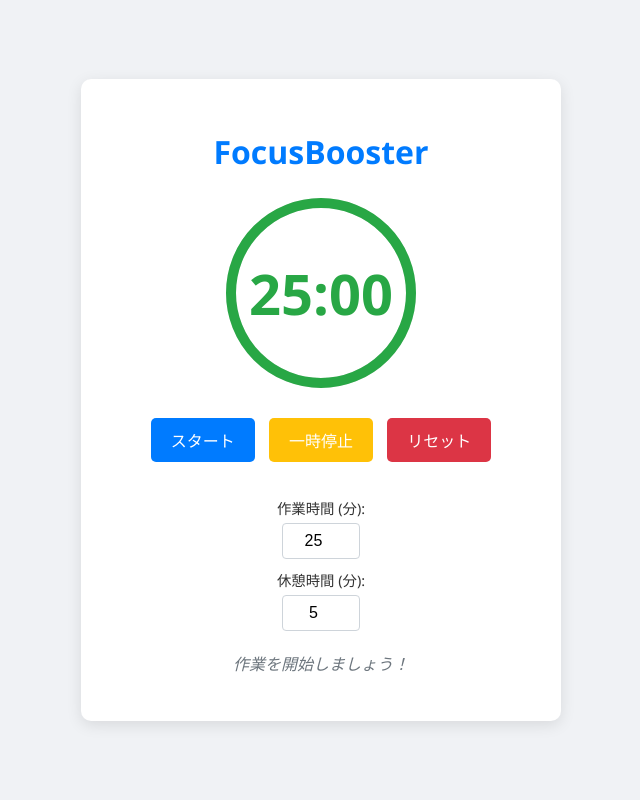
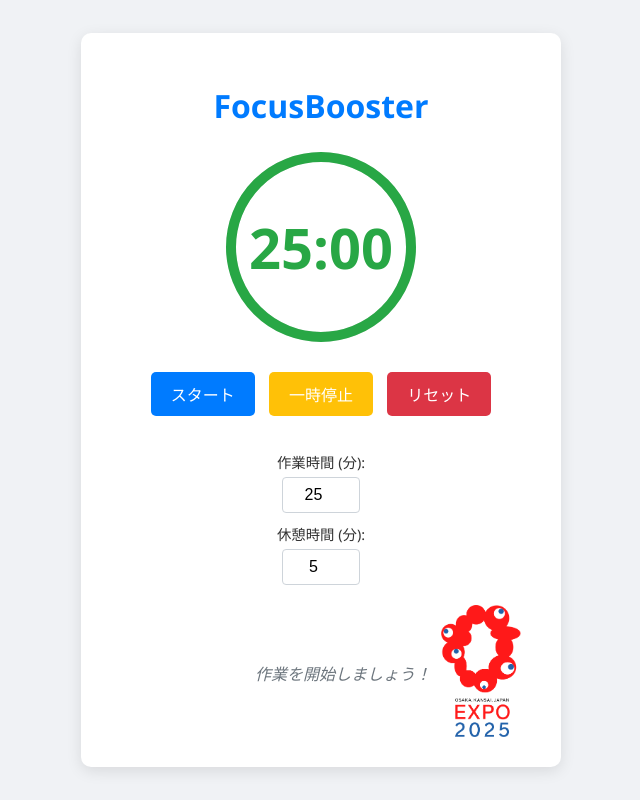
Before and after one commit to euro0707/FocusBooster, a plain HTML site: page index.html in a window 1280 px wide. Shown: the whole page, without its empty margins (319-959 px from the left). Drawn offline with Linux system fonts and the light colour scheme.

Commit message:
feat: Add EXPO 2025 logo and adjust layout

```diff
--- a/index.html
+++ b/index.html
@@ -27,7 +27,10 @@
             <label for="break-duration">休憩時間 (分):</label>
             <input type="number" id="break-duration" value="5" min="1">
         </div>
-        <p id="status-message">作業を開始しましょう！</p>
+        <div class="status-container">
+            <p id="status-message">作業を開始しましょう！</p>
+            <img id="expo-logo" src="assets/logo_expo2025.png" alt="EXPO 2025 Logo">
+        </div>
     </div>
     <script src="script.js"></script>
 </body>
--- a/style.css
+++ b/style.css
@@ -126,3 +126,20 @@ h1 {
     transition: stroke-dashoffset 0.35s; /* Smooth transition for the progress */
     /* stroke-dasharray and stroke-dashoffset will be set by JavaScript */
 }
+
+.status-container {
+    display: flex;
+    align-items: center; /* Vertically align items in the middle */
+    justify-content: flex-end; /* Horizontally align items to the end (right) */
+    margin-top: 20px; /* Add some space above */
+}
+
+#status-message {
+    margin-right: 10px; /* Add some space between message and logo */
+}
+
+#expo-logo {
+    width: 80px; /* Adjust width as needed, e.g., smaller for inline display */
+    height: auto; /* Maintain aspect ratio */
+    opacity: 0.9; /* Optional: adjust opacity */
+}
```
Also changed, not shown: assets/logo_expo2025.png (added).
